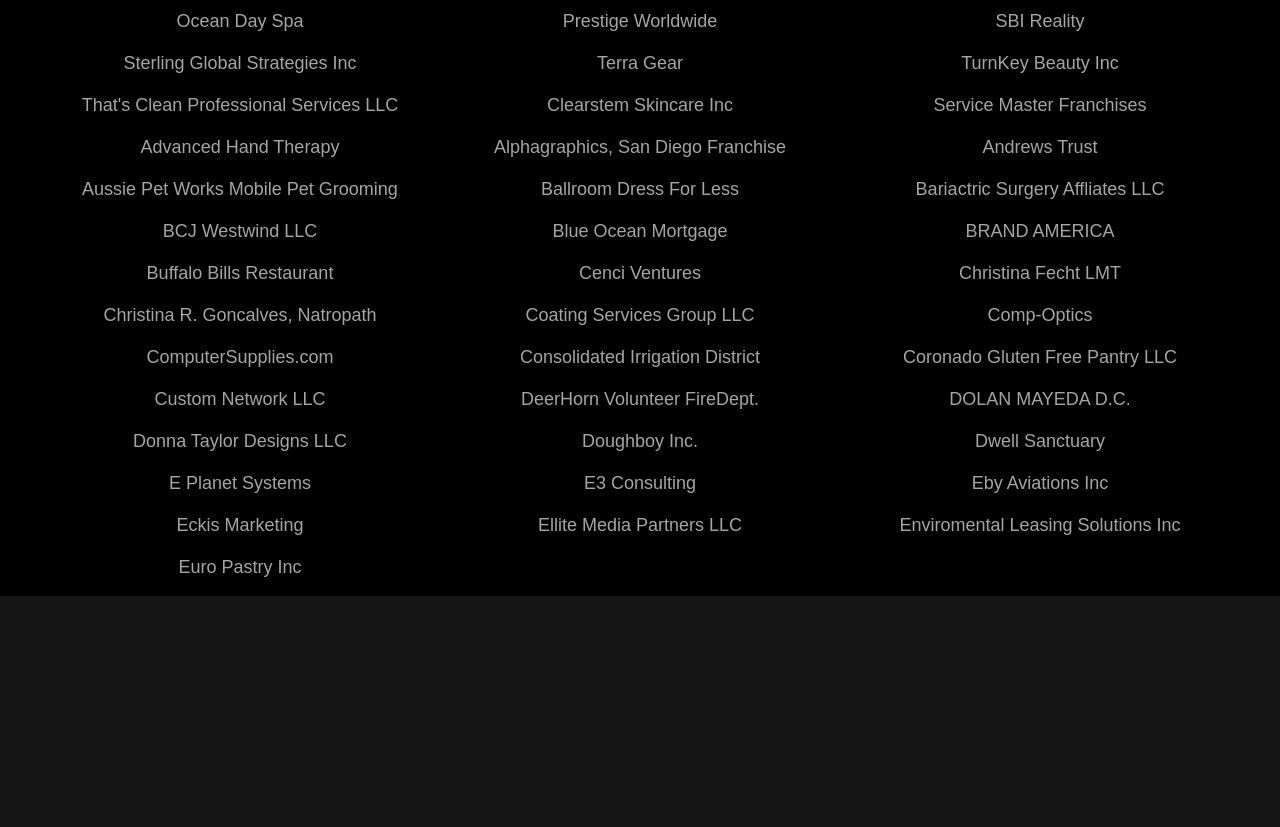
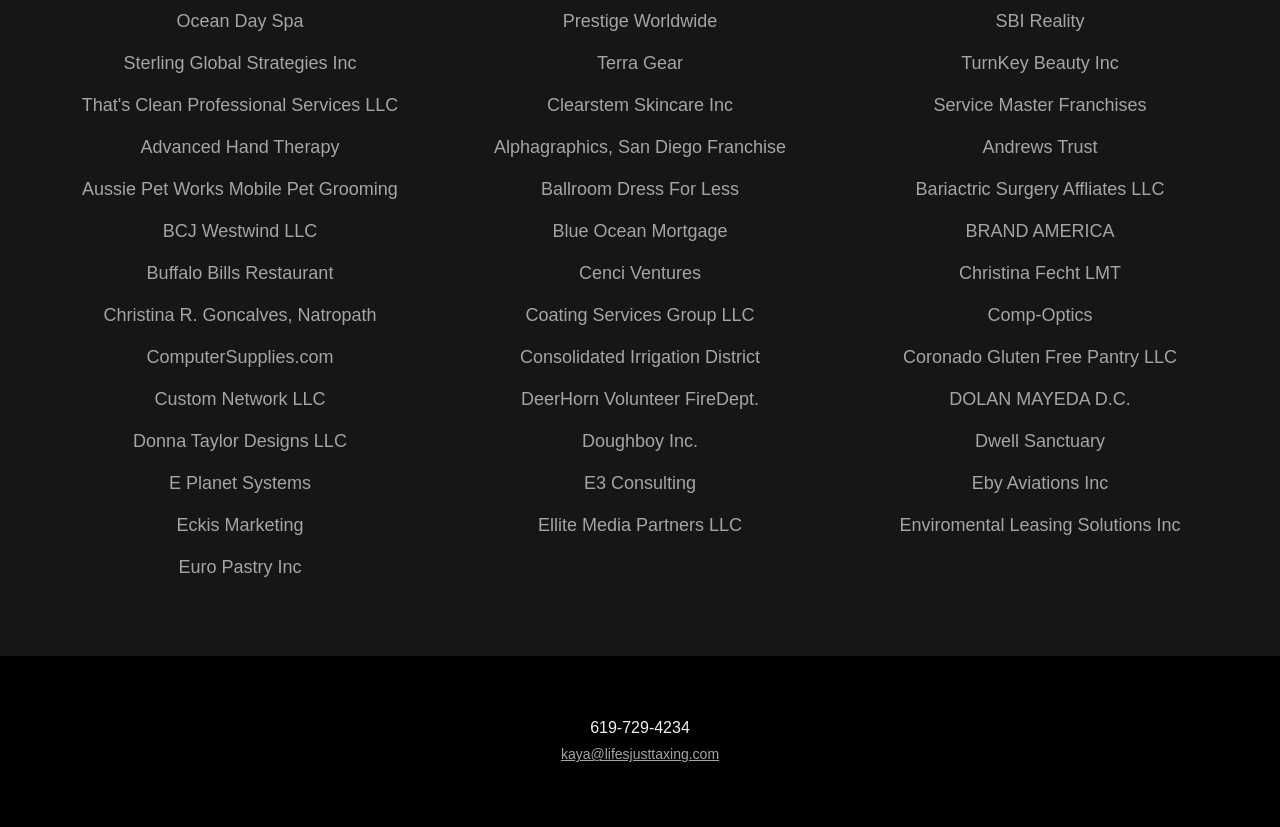
Before and after one commit to Cryneon/Lifesjusttaxing, a plain HTML site: page pages/about.html in a window 1280 px wide. Shown: the part 3158-3985 px from the top of the page. Before the commit the page ends 3814 px from the top, so only its background shows below. Drawn offline with Linux system fonts and the light colour scheme.

Commit message:
Added the footer and fixed the about page.

```diff
--- a/pages/about.html
+++ b/pages/about.html
@@ -218,7 +218,7 @@
       </ul>
     </section>
 
-    <section class="block block--dark associates">
+    <section class="block associates">
       <div class="container">
         <header class="block__header">
           <h2 class="block__heading">Clients</h2>
@@ -276,5 +276,10 @@
         </ul>
       </div>
     </section>
+
+    <footer class="block block--dark footer">
+      <p class="footer__phone">619-729-4234</p>
+      <a href="#" class="footer__email">kaya@lifesjusttaxing.com</a>
+    </footer>
   </body>
 </html>
```
Also changed, not shown: pages/contact.html (added, +9 -0 lines).
